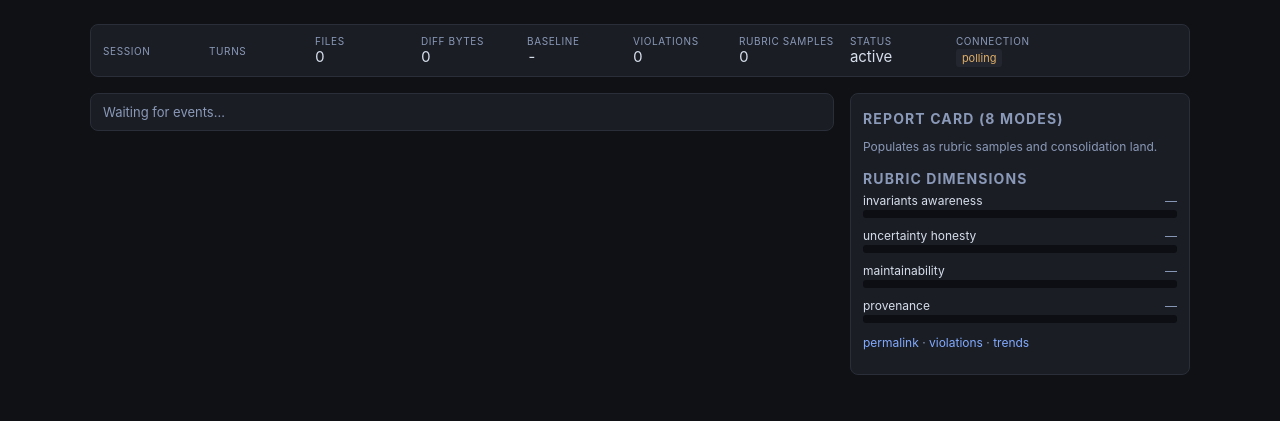
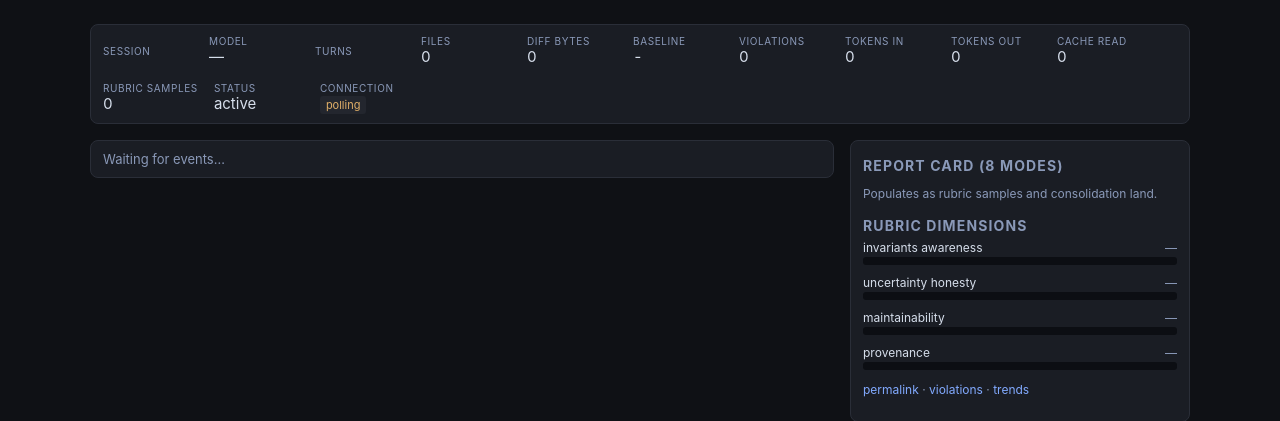
Before and after one commit to bifurcatelabs/tailward, a FastAPI app: template src/modmcp/web/templates/live.html in a window 1280 px wide. Shown: the part 45-466 px from the top of the page. Run offline with FastAPI, Linux system fonts and the light colour scheme; the template is opened without the code that fills it, so the values that code supplies are empty; some libraries are stand-ins or nearby versions.

Commit message:
feat(audit): coalesce logical turns by message_id; capture usage + model
Claude Code splits a single API response into multiple JSONL events,
one per content block (thinking, text, tool_use, ...). Every block of
one logical turn shares the same ``message.id`` and duplicates the same
``stop_reason`` and ``usage``. Today's watcher counts each block as its
own turn, so ``turns_seen`` runs ~2x ahead of what a human would call
turns, the live feed double- or triple-fires "turn" entries per logical
response, and any per-block summing of ``usage`` would overcount tokens.

Also: the JSONL carries ``model`` per turn — useful trust signal we
were discarding (catches silent model swaps mid-session).

Changes:

schema/events.py
- TranscriptEvent gains ``message_id``, ``model``, ``usage``,
  ``stop_reason``, plus a transient ``new_turn`` marker set by the
  watcher.
- parse_line extracts the four JSONL-derived fields from message.*.

daemon/state.py
- SessionState tracks ``last_message_id`` and per-session cumulative
  totals (input / output / cache_read / cache_creation tokens) plus
  ``last_model``. Totals only sum on logical-turn boundaries.

daemon/watcher.py
- _ingest computes ``new_turn`` by comparing ev.message_id against
  st.last_message_id (synthetic events without an id fall back to
  one-turn-per-event behavior so existing tests pass).
- ``turns_seen`` and cumulative token totals only advance on new_turn.

daemon/app.py
- The turn LiveBus publish now gates on ``ev.new_turn`` so mid-turn
  content blocks no longer flood the feed. Payload carries model,
  stop_reason, this turn's usage, and cumulative totals.
- Scope worker dedup naturally fires once per logical turn now (it
  reads turns_seen, which advances correctly).

web/templates/live.html, web/static/live.js
- Header strip gains ``model``, ``tokens in``, ``tokens out``,
  ``cache read`` cells. live.js side-effects mirror cumulative totals
  on each turn event with a ``humanize`` helper (1.2k / 36.0M).
- The turn renderer prints a small subtext line per turn:
  ``X in · Y out · Z cached · model · stop: reason``.

tests/test_e2e_passive_smoke.py
- New ``test_logical_turn_coalescing_and_usage_capture`` drives a
  4-event JSONL where 3 blocks share msg_A and 1 block uses msg_B.
  Asserts: turns_seen == 2 (not 4); cumulative tokens summed once per
  msg_id; LiveBus emits exactly 2 turn events; each carries model and
  usage.

```diff
--- a/src/modmcp/daemon/app.py
+++ b/src/modmcp/daemon/app.py
@@ -121,21 +121,52 @@ def create_app() -> FastAPI:
                     await daemon.rubric.enqueue(ev, fs)
 
             # Publish turn-level markers to the live bus so the web feed
-            # sees activity even without worker findings.
-            if fs.session_id and fs.project_hash and ev.kind == "assistant_message":
+            # sees activity even without worker findings. Fires once per
+            # logical turn (start of a new message_id) \u2014 mid-turn content
+            # blocks (thinking / text / tool_use follow-ups) flow through
+            # for downstream workers but don't double the feed.
+            if (
+                fs.session_id
+                and fs.project_hash
+                and ev.kind == "assistant_message"
+                and ev.new_turn
+            ):
                 preview = (ev.text or "").strip().replace("\r", "")
                 if len(preview) > 280:
                     preview = preview[:280] + "\u2026"
                 st = daemon.state.get(fs.session_id)
+                payload: dict[str, Any] = {
+                    "turn_idx": st.turns_seen if st else 0,
+                    "text_preview": preview,
+                    "chars": len(ev.text or ""),
+                }
+                if ev.model:
+                    payload["model"] = ev.model
+                if ev.stop_reason:
+                    payload["stop_reason"] = ev.stop_reason
+                if ev.usage:
+                    payload["usage"] = {
+                        "input_tokens": int(ev.usage.get("input_tokens") or 0),
+                        "output_tokens": int(ev.usage.get("output_tokens") or 0),
+                        "cache_read_input_tokens": int(
+                            ev.usage.get("cache_read_input_tokens") or 0
+                        ),
+                        "cache_creation_input_tokens": int(
+                            ev.usage.get("cache_creation_input_tokens") or 0
+                        ),
+                    }
+                if st is not None:
+                    payload["totals"] = {
+                        "input_tokens": st.total_input_tokens,
+                        "output_tokens": st.total_output_tokens,
+                        "cache_read_input_tokens": st.total_cache_read_tokens,
+                        "cache_creation_input_tokens": st.total_cache_creation_tokens,
+                    }
                 await daemon.live.publish(
                     fs.session_id,
                     fs.project_hash,
                     "turn",
-                    {
-                        "turn_idx": st.turns_seen if st else 0,
-                        "text_preview": preview,
-                        "chars": len(ev.text or ""),
-                    },
+                    payload,
                 )
             # Tool-call markers fire whenever a tool_use is present, whether
             # the event is a bare ``tool_use`` or an assistant message that
--- a/src/modmcp/schema/events.py
+++ b/src/modmcp/schema/events.py
@@ -29,6 +29,21 @@ class TranscriptEvent:
     tool_input: dict[str, Any] | None = None
     tool_output: str | None = None
     cwd: str | None = None
+    # Provenance from the underlying API response. Claude Code splits a
+    # single logical turn into multiple JSONL events (one per content
+    # block: thinking, text, tool_use, ...) — they all share the same
+    # ``message_id``, ``model``, and ``usage``. Coalescing on
+    # ``message_id`` is how the watcher recovers the human-perceived
+    # turn count from the per-block stream.
+    message_id: str | None = None
+    model: str | None = None
+    usage: dict[str, Any] | None = None
+    stop_reason: str | None = None
+    # Set by the watcher after comparing ``message_id`` against the
+    # session's last seen id. Downstream consumers (LiveBus turn publish,
+    # scope snapshot) use this to fire once per logical turn instead of
+    # once per content block. Not derived from the JSONL itself.
+    new_turn: bool = False
 
 
 def _parse_timestamp(value: Any) -> datetime | None:
@@ -135,6 +150,24 @@ def parse_line(line: str) -> TranscriptEvent | None:
                     tool_input = block.get("input")
                     break
 
+    message_id = None
+    model = None
+    usage = None
+    stop_reason = None
+    if isinstance(message, dict):
+        mid = message.get("id")
+        if isinstance(mid, str):
+            message_id = mid
+        m = message.get("model")
+        if isinstance(m, str):
+            model = m
+        u = message.get("usage")
+        if isinstance(u, dict):
+            usage = u
+        sr = message.get("stop_reason")
+        if isinstance(sr, str):
+            stop_reason = sr
+
     return TranscriptEvent(
         raw=obj,
         kind=kind,
@@ -145,6 +178,10 @@ def parse_line(line: str) -> TranscriptEvent | None:
         tool_input=tool_input,
         tool_output=tool_output,
         cwd=str(cwd) if cwd else None,
+        message_id=message_id,
+        model=model,
+        usage=usage,
+        stop_reason=stop_reason,
     )
 
 
--- a/src/modmcp/web/static/live.js
+++ b/src/modmcp/web/static/live.js
@@ -16,6 +16,10 @@
         violations: document.getElementById('stat-violations'),
         rubric: document.getElementById('stat-rubric'),
         close: document.getElementById('stat-close'),
+        model: document.getElementById('stat-model'),
+        tokensIn: document.getElementById('stat-tokens-in'),
+        tokensOut: document.getElementById('stat-tokens-out'),
+        cacheRead: document.getElementById('stat-cache-read'),
     };
     const connState = document.getElementById('conn-state');
 
@@ -27,9 +31,20 @@
 
     // ------------ partial renderers per event type ------------
     const renderers = {
-        turn: (p) => `<div class="feed-meta"><span class="feed-kind kind-turn">turn</span><span>${fmtTime()}</span></div>
-            <div>assistant turn ${p.turn_idx} · ${p.chars} chars</div>
-            ${p.text_preview ? `<div class="evidence">${escape(p.text_preview)}</div>` : ''}`,
+        turn: (p) => {
+            const u = p.usage || {};
+            const usageBits = [];
+            if (u.input_tokens) usageBits.push(`${humanize(u.input_tokens)} in`);
+            if (u.output_tokens) usageBits.push(`${humanize(u.output_tokens)} out`);
+            if (u.cache_read_input_tokens) usageBits.push(`${humanize(u.cache_read_input_tokens)} cached`);
+            const usageLine = usageBits.length
+                ? `<div class="muted" style="margin-top:4px; font-size:11px">${usageBits.join(' · ')}${p.model ? ` · ${escape(p.model)}` : ''}${p.stop_reason ? ` · stop: ${escape(p.stop_reason)}` : ''}</div>`
+                : '';
+            return `<div class="feed-meta"><span class="feed-kind kind-turn">turn</span><span>${fmtTime()}</span></div>
+                <div>assistant turn ${p.turn_idx} · ${p.chars} chars</div>
+                ${p.text_preview ? `<div class="evidence">${escape(p.text_preview)}</div>` : ''}
+                ${usageLine}`;
+        },
 
         tool_call: (p) => `<div class="feed-meta"><span class="feed-kind kind-tool_call">tool</span><span>${fmtTime()}</span></div>
             <div>${escape(p.tool || '')} <span class="muted">${escape(p.input_preview || '')}</span></div>`,
@@ -90,7 +105,26 @@
 
     // ------------ side-effects on the right rail / stats ------------
     const sideEffects = {
-        turn: (p) => { if (stats.turns && p.turn_idx != null) stats.turns.textContent = p.turn_idx; },
+        turn: (p) => {
+            if (stats.turns && p.turn_idx != null) stats.turns.textContent = p.turn_idx;
+            if (stats.model && p.model) {
+                stats.model.textContent = p.model;
+                stats.model.title = p.model;
+            }
+            const t = p.totals || {};
+            if (stats.tokensIn && t.input_tokens != null) {
+                stats.tokensIn.textContent = humanize(t.input_tokens);
+                stats.tokensIn.title = `${t.input_tokens} input tokens`;
+            }
+            if (stats.tokensOut && t.output_tokens != null) {
+                stats.tokensOut.textContent = humanize(t.output_tokens);
+                stats.tokensOut.title = `${t.output_tokens} output tokens`;
+            }
+            if (stats.cacheRead && t.cache_read_input_tokens != null) {
+                stats.cacheRead.textContent = humanize(t.cache_read_input_tokens);
+                stats.cacheRead.title = `${t.cache_read_input_tokens} cache_read tokens`;
+            }
+        },
         scope_snapshot: (p) => {
             if (stats.files) stats.files.textContent = p.files_touched ?? '?';
             if (stats.diff) stats.diff.textContent = p.diff_bytes ?? 0;
@@ -157,6 +191,15 @@
     function fmtTime() {
         const d = new Date();
         return d.toLocaleTimeString();
+    }
+
+    function humanize(n) {
+        if (n == null || isNaN(n)) return '0';
+        const abs = Math.abs(n);
+        if (abs >= 1e9) return (n / 1e9).toFixed(1) + 'B';
+        if (abs >= 1e6) return (n / 1e6).toFixed(1) + 'M';
+        if (abs >= 1e3) return (n / 1e3).toFixed(1) + 'k';
+        return String(n);
     }
 
     function prepend(html) {
--- a/src/modmcp/web/templates/live.html
+++ b/src/modmcp/web/templates/live.html
@@ -132,11 +132,15 @@
      data-ph="{{ ph }}"
      data-session-id="{{ session_id }}">
     <div class="stat"><span class="label">session</span><span class="val" title="{{ session_id }}">{{ session_id[:8] }}</span></div>
+    <div class="stat"><span class="label">model</span><span class="val" id="stat-model" title="">—</span></div>
     <div class="stat"><span class="label">turns</span><span class="val" id="stat-turns">{{ session.turns_seen }}</span></div>
     <div class="stat"><span class="label">files</span><span class="val" id="stat-files">0</span></div>
     <div class="stat"><span class="label">diff bytes</span><span class="val" id="stat-diff">0</span></div>
     <div class="stat"><span class="label">baseline</span><span class="val" id="stat-baseline">-</span></div>
     <div class="stat"><span class="label">violations</span><span class="val" id="stat-violations">0</span></div>
+    <div class="stat"><span class="label">tokens in</span><span class="val" id="stat-tokens-in" title="cumulative input tokens">0</span></div>
+    <div class="stat"><span class="label">tokens out</span><span class="val" id="stat-tokens-out" title="cumulative output tokens">0</span></div>
+    <div class="stat"><span class="label">cache read</span><span class="val" id="stat-cache-read" title="cumulative cache_read_input_tokens">0</span></div>
     <div class="stat"><span class="label">rubric samples</span><span class="val" id="stat-rubric">0</span></div>
     <div class="stat"><span class="label">status</span><span class="val" id="stat-close">{{ close_status or "active" }}</span></div>
     <div class="stat"><span class="label">connection</span><span class="val"><span class="conn-state" id="conn-state">init</span></span></div>
```
Also changed, not shown: src/modmcp/daemon/state.py (+14 -0 lines), src/modmcp/daemon/watcher.py (+30 -3 lines), tests/test_e2e_passive_smoke.py (+186 -0 lines).
